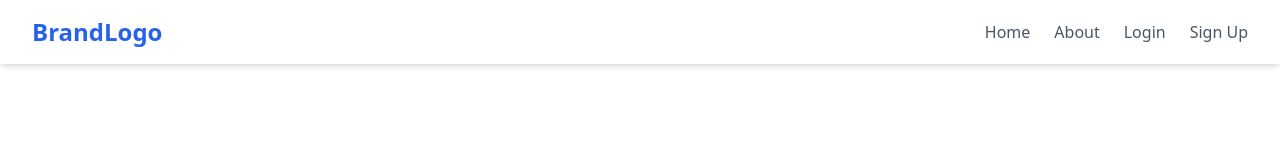
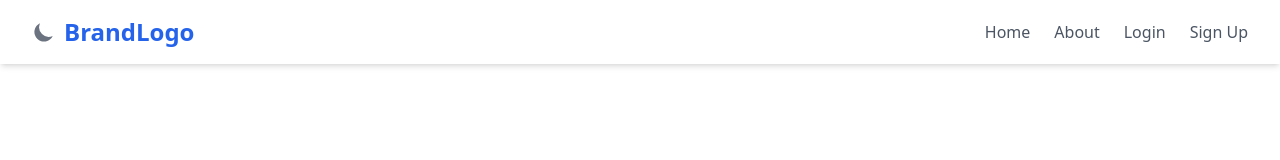
Before and after one commit to Bluesparx/small-business-planner, a React (Vite) app in the folder frontend/: page / in a window 1280 px wide. Shown: the top 160 px of the page. Built offline with nearby package versions, Linux system fonts and the light colour scheme.

Commit message:
theme toggle

```diff
--- /dev/null
+++ b/frontend/components/ui/ThemeContext.jsx
@@ -0,0 +1,35 @@
+import React, { createContext, useState, useContext, useEffect } from "react";
+
+// Create Context for Theme
+const ThemeContext = createContext();
+
+// Theme Provider to wrap around your application
+export const ThemeProvider = ({ children }) => {
+  const [isDarkMode, setIsDarkMode] = useState(false);
+
+  // Use effect to persist theme selection in localStorage
+  useEffect(() => {
+    const savedTheme = localStorage.getItem("theme");
+    if (savedTheme) {
+      setIsDarkMode(savedTheme === "dark");
+    }
+  }, []);
+
+  const toggleTheme = () => {
+    const newTheme = isDarkMode ? "light" : "dark";
+    setIsDarkMode(!isDarkMode);
+    localStorage.setItem("theme", newTheme); // Save the theme in localStorage
+    document.documentElement.setAttribute("data-theme", newTheme); // Apply theme
+  };
+
+  return (
+    <ThemeContext.Provider value={{ isDarkMode, toggleTheme }}>
+      {children}
+    </ThemeContext.Provider>
+  );
+};
+
+// Custom hook to use the theme context
+export const useTheme = () => {
+  return useContext(ThemeContext);
+};
--- a/frontend/package.json
+++ b/frontend/package.json
@@ -10,6 +10,7 @@
     "preview": "vite preview"
   },
   "dependencies": {
+    "@heroicons/react": "^1.0.6",
     "@material-tailwind/react": "^2.1.10",
     "@radix-ui/react-label": "^2.1.1",
     "axios": "^1.7.9",
--- a/frontend/src/App.jsx
+++ b/frontend/src/App.jsx
@@ -10,10 +10,11 @@ import { Footer } from './Components/Footer';
 import Homedash from './Components/Homedash';
 import SignUpForm from './Components/SignUpForm';
 import LoginForm from './Components/LoginForm';
-
+import { ThemeProvider } from "../components/ui/ThemeContext";
 function App() {
   return (
     <>
+     <ThemeProvider>
       <Navbar/>
       <Routes>
 
@@ -23,7 +24,7 @@ function App() {
         <Route path="/signup" element={<SignUpForm />} />
         <Route path="/dash" element={<Homedash />} />
       </Routes>
-
+      </ThemeProvider>
     </>
   );
 }
--- a/frontend/src/Components/Navbar.jsx
+++ b/frontend/src/Components/Navbar.jsx
@@ -1,7 +1,10 @@
 import React, { useState, useEffect } from "react";
 import { Link } from "react-router-dom";
+import { useTheme } from "../../components/ui/ThemeContext";
+import { SunIcon, MoonIcon } from '@heroicons/react/solid';
 
 export const Navbar = () => {
+  const { isDarkMode, toggleTheme } = useTheme();
   const [isMenuOpen, setIsMenuOpen] = useState(false);
   const [isLoggedIn, setIsLoggedIn] = useState(false);
 
@@ -20,9 +23,23 @@ export const Navbar = () => {
     <>
       <nav className="bg-white dark:bg-gray-800 shadow-md">
         <div className="max-w-7xl mx-auto px-4 sm:px-6 lg:px-8">
+
           <div className="flex justify-between h-16">
+
             {/* Logo */}
             <div className="flex items-center">
+            <div className="hidden md:flex items-center space-x-6 pr-2">
+            <button
+              onClick={toggleTheme}
+              className="text-gray-600 dark:text-gray-300 hover:text-blue-600 dark:hover:text-blue-400"
+            >
+             {isDarkMode ? (
+                <SunIcon className="h-6 w-6 text-yellow-500" />
+              ) : (
+                <MoonIcon className="h-6 w-6 text-gray-500" />
+              )}
+            </button>
+          </div>
               <Link to="/" className="text-2xl font-bold text-blue-600 dark:text-blue-400">
                 BrandLogo
               </Link>
--- a/frontend/src/index.css
+++ b/frontend/src/index.css
@@ -1,3 +1,16 @@
 @tailwind base;
 @tailwind components;
 @tailwind utilities;
+
+/* Global styles */
+html[data-theme="dark"] {
+    background-color: #121212;
+    color: #e0e0e0;
+  }
+
+  html[data-theme="light"] {
+    background-color: #ffffff;
+    color: #000000;
+  }
+
+  /* Additional styles for specific Aceternity UI components can go here */
```
Also changed, not shown: 2 other files (tests, documents, lock files or other folders).
